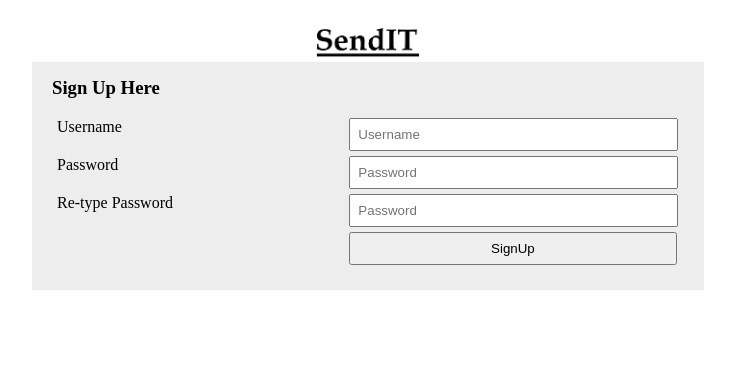
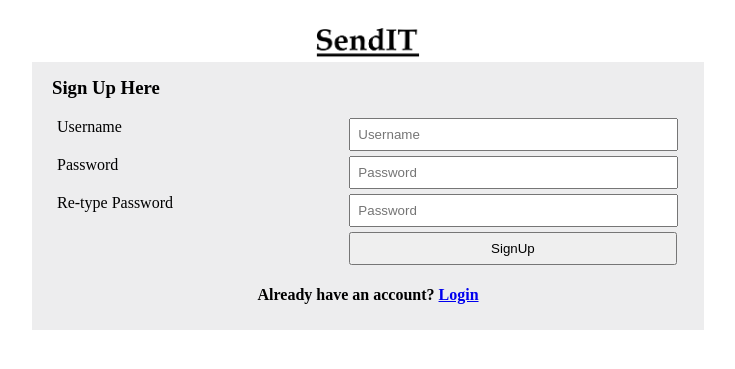
Before and after one commit to PatrickMugayaJoel/SendIt, a Python web app: template UI/template/index.html in a window 1280 px wide. Shown: the top 369 px of the page, without its empty margins (272-1007 px from the left). Run offline with Jinja, Linux system fonts and the light colour scheme; the template is opened without the code that fills it, so the values that code supplies are empty.

Commit message:
adding link to login

```diff
--- a/UI/css/sendit.css
+++ b/UI/css/sendit.css
@@ -34,8 +34,13 @@ margin: 0px auto 0px auto;
 padding: 20px;
 }
 
-.sendit_form form h3{
+.sendit_form #formheading{
 margin-top: -5px;
+}
+
+.sendit_form #formfooter{
+margin-bottom: -15px;
+text-align: center;
 }
 
 #template_logo{
--- a/UI/template/index.html
+++ b/UI/template/index.html
@@ -12,7 +12,7 @@
 	<center><img id="template_logo" src="../images/logo.png"></center>
 <div class="sendit_form" >
 <form action="#" method="Post">
-	<h3>Sign Up Here</h3>
+	<h3 id="formheading">Sign Up Here</h3>
 	<div class="inputfield">
 	   <label for="username">Username</label>
 	   <input id="username" type="text" name="username" placeholder="Username">
@@ -29,6 +29,7 @@
 	   <label for="signup"></label>
 	   <input id="signup" type="submit" value="SignUp" name="signup" placeholder="Password">
 	</div>
+	<h4 id="formfooter">Already have an account? <a href="./login.html">Login</a><h4>
 </form>
 
 </div>
```
